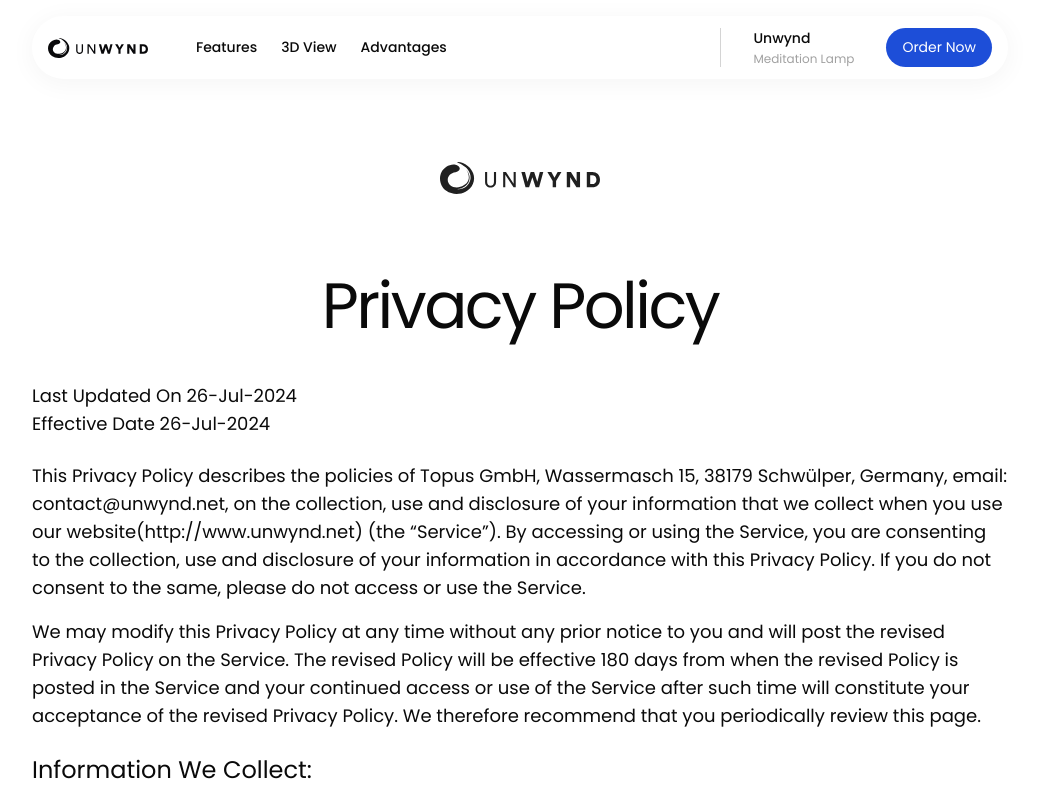
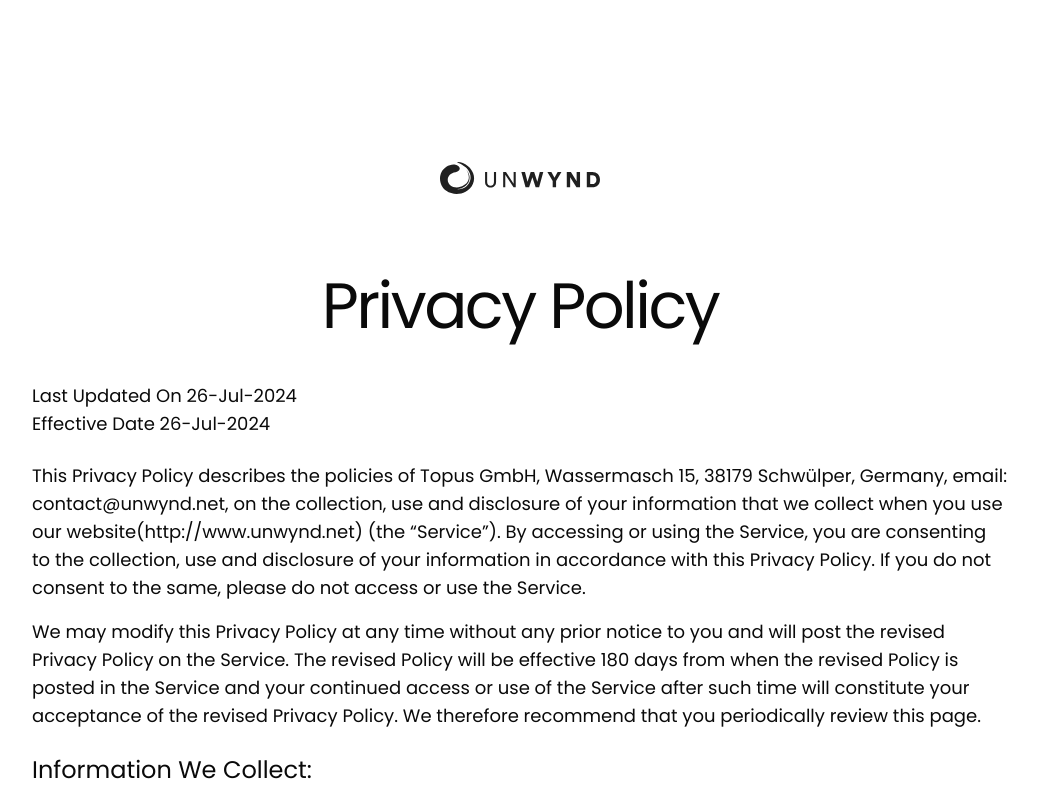
Before and after one commit to thatpollen/unwynd, a Next.js app: page /en/privacy-policy in a window 1280 px wide. Shown: the top 800 px of the page, without its empty margins (120-1158 px from the left). Built offline with nearby package versions, Linux system fonts and the light colour scheme.

Commit message:
Update page.tsx
remove navbar from privacy policy page

```diff
--- a/src/app/[locale]/privacy-policy/page.tsx
+++ b/src/app/[locale]/privacy-policy/page.tsx
@@ -2,7 +2,6 @@
 
 import SmallContainer from "@/components/container/smallContainer";
 import Footer from "@/components/layout/Footer";
-import Navbar from "@/components/layout/Navbar";
 import { CircleSmall } from "lucide-react";
 import NextLink from "next/link";
 import NextImage from "next/image";
@@ -10,7 +9,6 @@
 export default function PrivacyPolicy() {
   return (
     <main>
-      <Navbar />
       <div className="py-12.5 mt-25 mb-28 relative z-2">
         <SmallContainer>
           <div className="flex flex-col gap-10">
```
